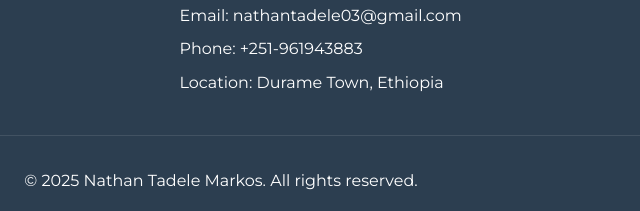
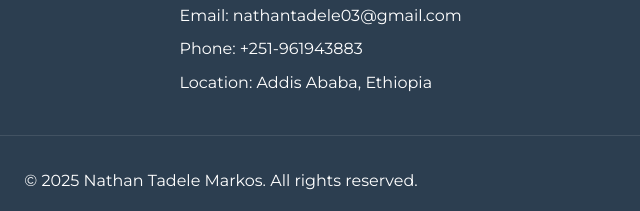
Before and after one commit to Hk-nb/Nathan-Tadele-skill-full-boy, a plain HTML site: page Pages/Contact.html in a window 1280 px wide. Shown: the part 1183-1394 px from the top of the page, 419-1059 px from the left. Drawn offline with nearby package versions, Linux system fonts and the light colour scheme.

Commit message:
Modify contact details in Contact.html
Updated contact information in the footer section.

```diff
--- a/Pages/Contact.html
+++ b/Pages/Contact.html
@@ -92,7 +92,7 @@
                 <div class="footer-contact">
                     <p>Email: nathantadele03@gmail.com</p>
                     <p>Phone: +251-961943883</p>
-                    <p>Location: Durame Town, Ethiopia</p>
+                    <p>Location: Addis Ababa, Ethiopia</p>
                 </div>
                 <div class="footer-social">
                     <a href="https://t.me/NT619438" class="social-link">Telegram</a>
@@ -107,4 +107,5 @@
     <script src="../Script/contact.js"></script>
     <script src="../Script/Nati.js"></script>
 </body>
+
 </html>
```
